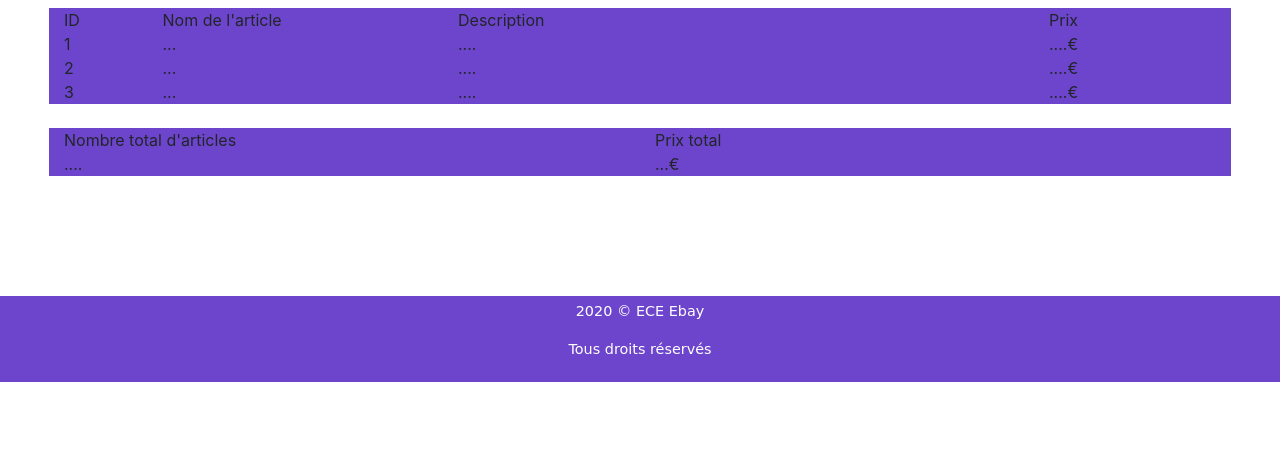
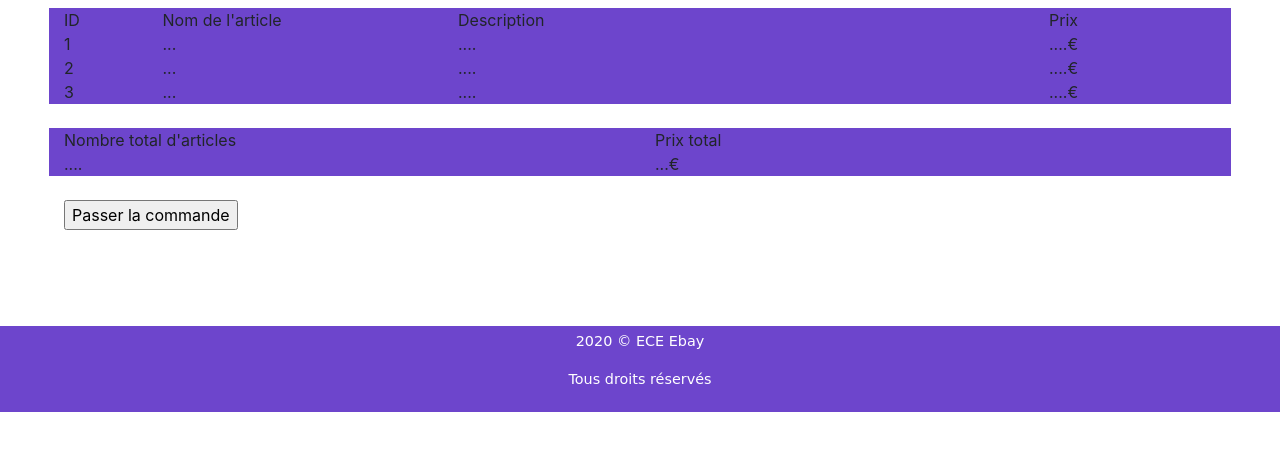
Before and after one commit to JulienECE/Piscine2020, a PHP site: page /Panier.php in a window 1280 px wide. Shown: the part 221-672 px from the top of the page. Run offline with PHP 8.4, Linux system fonts and the light colour scheme; some libraries are stand-ins or nearby versions; some web fonts are replaced.

Commit message:
Ajout bouton passer commande dans panier

```diff
--- a/Panier.php
+++ b/Panier.php
@@ -49,6 +49,8 @@
 				</tr>
 
 		</div>
+		<br>
+		<tr><td><input type="submit" name="button" value="Passer la commande" align="right"></td></tr>
 		<br><br><br><br><br>
 
 
```
